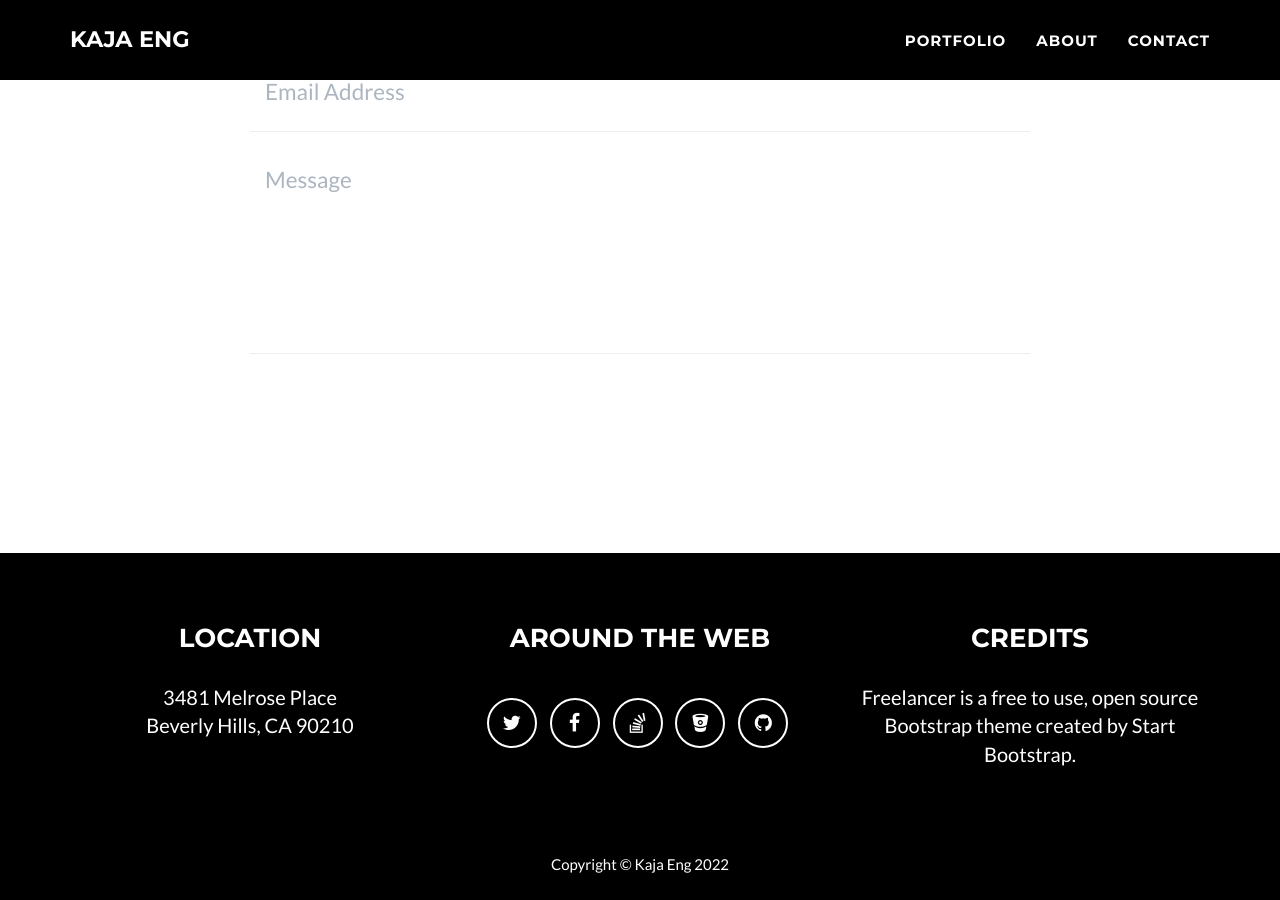
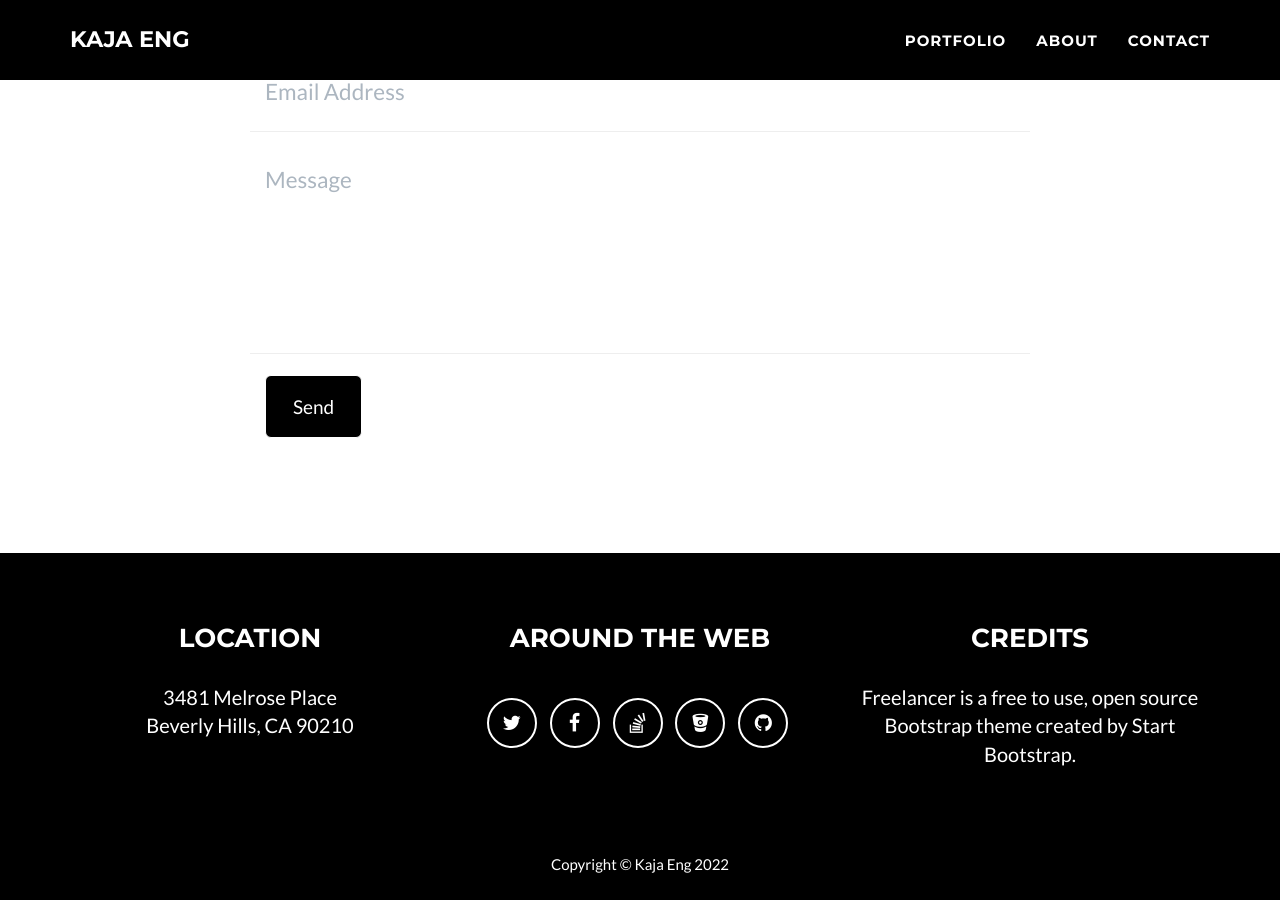
Before and after one commit to aronsommer/freelancer-theme-keng, a Jekyll site: the page built from _posts/2014-07-18-project-1.markdown, in a window 1280 px wide and 900 px high, scrolled down 2616 px. Built offline with Jekyll 4.4.1, drawn with Linux system fonts in a browser that asks for light colours.

Commit message:
Changed bg color of send button

```diff
--- a/_includes/contact_static.html
+++ b/_includes/contact_static.html
@@ -39,7 +39,7 @@
 					<div id="success"></div>
 					<div class="row">
 						<div class="form-group col-xs-12">
-							<button type="submit" class="btn btn-success btn-lg">Send</button>
+							<button type="submit" class="btn btn-success btn-lg" style="background-color: black;">Send</button>
 						</div>
 					</div>
 				</form>
```
Also changed, not shown: 2 other files.
